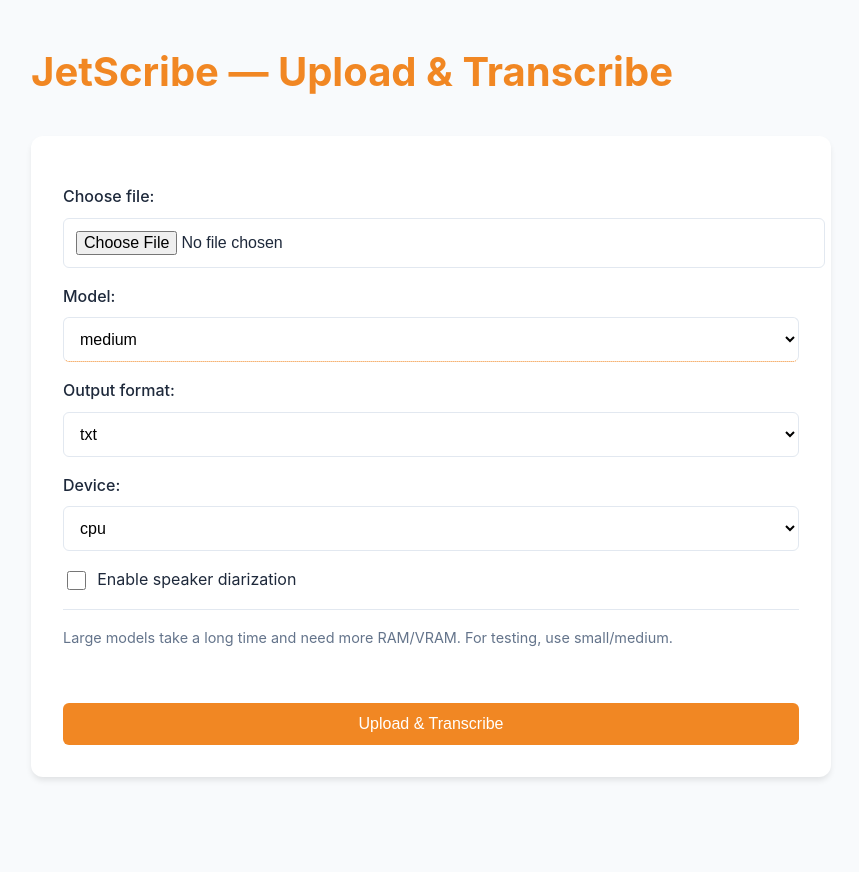
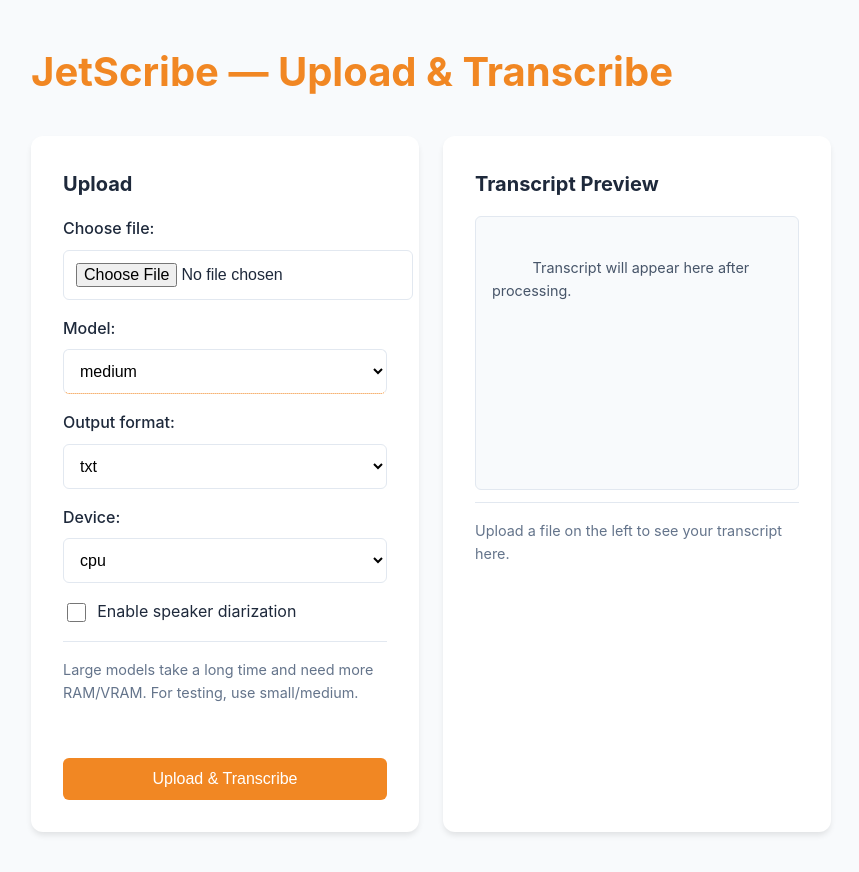
Before and after one commit to kentosama10/JetScribe, a Flask app: page / in a window 1280 px wide. Shown: the whole page, without its empty margins (209-1068 px from the left). Before the commit the page ends 780 px from the top, so only its background shows below. Run offline with Flask 3, Linux system fonts and the light colour scheme.

Commit message:
optimize results to the index itself

```diff
--- a/app.py
+++ b/app.py
@@ -140,7 +140,7 @@
     )
 
     if not result.get("success"):
-        return render_template("result.html", success=False, log=result.get("log", ""), files=[])
+        return render_template("index.html", success=False, log=result.get("log", ""), files=[], transcript_text="")
 
     # show results (files are absolute paths; convert to relative filenames)
     abs_files = result.get("files", [])
@@ -151,7 +151,7 @@
 
     transcript_text = _extract_transcript_text(abs_files)
 
-    return render_template("result.html", success=True, files=files, transcript_text=transcript_text)
+    return render_template("index.html", success=True, files=files, transcript_text=transcript_text)
 
 @app.route("/outputs/<path:filename>")
 def outputs(filename):
--- a/templates/index.html
+++ b/templates/index.html
@@ -162,7 +162,44 @@
 <body>
   <h1>JetScribe — Upload & Transcribe</h1>
 
-  <div class="form-container">
+  <style>
+    .layout {
+      display: grid;
+      grid-template-columns: 1fr 1fr;
+      gap: 24px;
+    }
+    @media (max-width: 900px) {
+      .layout { grid-template-columns: 1fr; }
+    }
+    .panel {
+      background: white;
+      padding: 2rem;
+      border-radius: 12px;
+      box-shadow: 0 4px 6px -1px rgb(0 0 0 / 0.1);
+      min-height: 200px;
+    }
+    .panel h2 {
+      margin-top: 0;
+      margin-bottom: 1rem;
+      font-size: 1.25rem;
+      color: var(--text-color);
+    }
+    .preview-box {
+      background: #f8fafc;
+      padding: 1rem;
+      border-radius: 6px;
+      border: 1px solid #e2e8f0;
+      font-size: 0.9rem;
+      min-height: 240px;
+      color: #475569;
+      white-space: pre-wrap;
+    }
+  </style>
+
+  <div class="layout">
+    <div class="panel">
+      <h2>Upload</h2>
+      <div class="form-container" style="box-shadow:none; padding:0; background:transparent;">
         <form action="{{ url_for('transcribe') }}" method="post" enctype="multipart/form-data" onsubmit="onSubmit()">
           <label>Choose file:
             <input type="file" name="file" required accept="audio/*,video/*">
@@ -207,6 +244,46 @@
       </div>
 
       <div id="status"></div>
+    </div>
+
+    <div class="panel">
+      <h2>Transcript Preview</h2>
+      {% if success is defined %}
+        {% if success %}
+          <div class="copy-row" style="display:flex; gap:12px; align-items:center; margin-bottom:0.75rem;">
+            <button id="copyBtn" type="button" class="copy-btn" aria-live="polite" style="display:inline-flex; align-items:center; gap:8px; padding:0.5rem 0.9rem; background:#ffffff; color:#1e293b; border:1px solid #e2e8f0; border-radius:8px; font-size:0.95rem; font-weight:500; cursor:pointer;">
+              <span class="label">Copy</span>
+            </button>
+            <span class="copy-tip" style="color:#64748b; font-size:0.9rem;">Copy transcript to clipboard</span>
+            <span id="copyStatus" style="color:#059669; display:none; font-size:0.95rem;">Copied!</span>
+          </div>
+          <pre id="transcriptBox" class="preview-box">{{ transcript_text }}</pre>
+          {% if files and files|length %}
+            <h3 style="margin-top:1rem;">Generated Files</h3>
+            <ul class="files-list" style="list-style:none; padding:0;">
+              {% for f in files %}
+                <li style="margin:0.5rem 0;">
+                  <a href="{{ url_for('outputs', filename=f) }}" download style="display:flex; justify-content:space-between; align-items:center; padding:0.75rem 1rem; background:#f1f5f9; border-radius:6px; color:#1e293b; text-decoration:none;">
+                    <span>{{ f }}</span>
+                  </a>
+                </li>
+              {% endfor %}
+            </ul>
+          {% endif %}
+        {% else %}
+          <div class="status error" style="padding:1rem; border-radius:6px; margin:1rem 0; background:#fee2e2; color:#dc2626;">
+            <h3 style="margin:0 0 0.5rem 0;">Transcription Failed</h3>
+            <pre style="background:#fff; border:1px solid #fecaca; padding:0.75rem; border-radius:6px; overflow:auto; max-height:220px;">{{ log }}</pre>
+          </div>
+        {% endif %}
+      {% else %}
+        <div class="preview-box" id="previewBox">
+          Transcript will appear here after processing.
+        </div>
+        <p class="muted" style="margin-top: 0.75rem;">Upload a file on the left to see your transcript here.</p>
+      {% endif %}
+    </div>
+  </div>
 
   <script>
     function onSubmit() {
@@ -226,6 +303,43 @@
         `;
     }
   </script>
+
+  {% if success %}
+  <script>
+    (function(){
+      const btn = document.getElementById('copyBtn');
+      const status = document.getElementById('copyStatus');
+      const box = document.getElementById('transcriptBox');
+      if (btn && box) {
+        btn.addEventListener('click', async () => {
+          const label = btn.querySelector('.label');
+          const prevLabel = label ? label.textContent : '';
+          const showCopied = () => {
+            if (label) label.textContent = 'Copied';
+            if (status) { status.style.display = 'inline'; }
+            setTimeout(() => {
+              if (label) label.textContent = prevLabel || 'Copy';
+              if (status) { status.style.display = 'none'; }
+            }, 1600);
+          };
+          try {
+            await navigator.clipboard.writeText(box.textContent || '');
+            showCopied();
+          } catch (e) {
+            const range = document.createRange();
+            range.selectNodeContents(box);
+            const sel = window.getSelection();
+            sel.removeAllRanges();
+            sel.addRange(range);
+            try { document.execCommand('copy'); } catch (_) {}
+            sel.removeAllRanges();
+            showCopied();
+          }
+        });
+      }
+    })();
+  </script>
+  {% endif %}
 </body>
 
 </html>
```
Also changed, not shown: templates/result.html (+37 -6 lines). Lines whose indentation alone changed are shown as unchanged.
